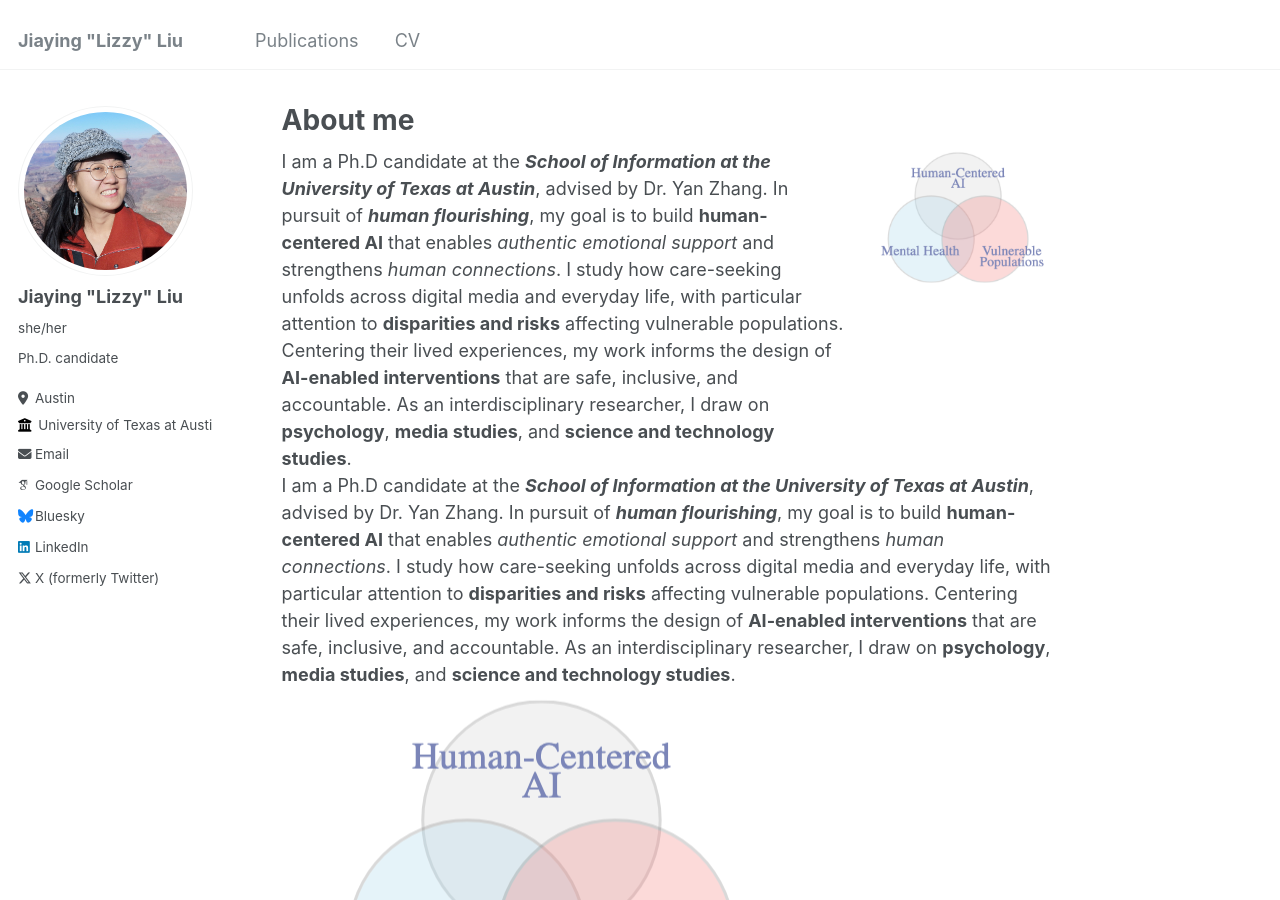
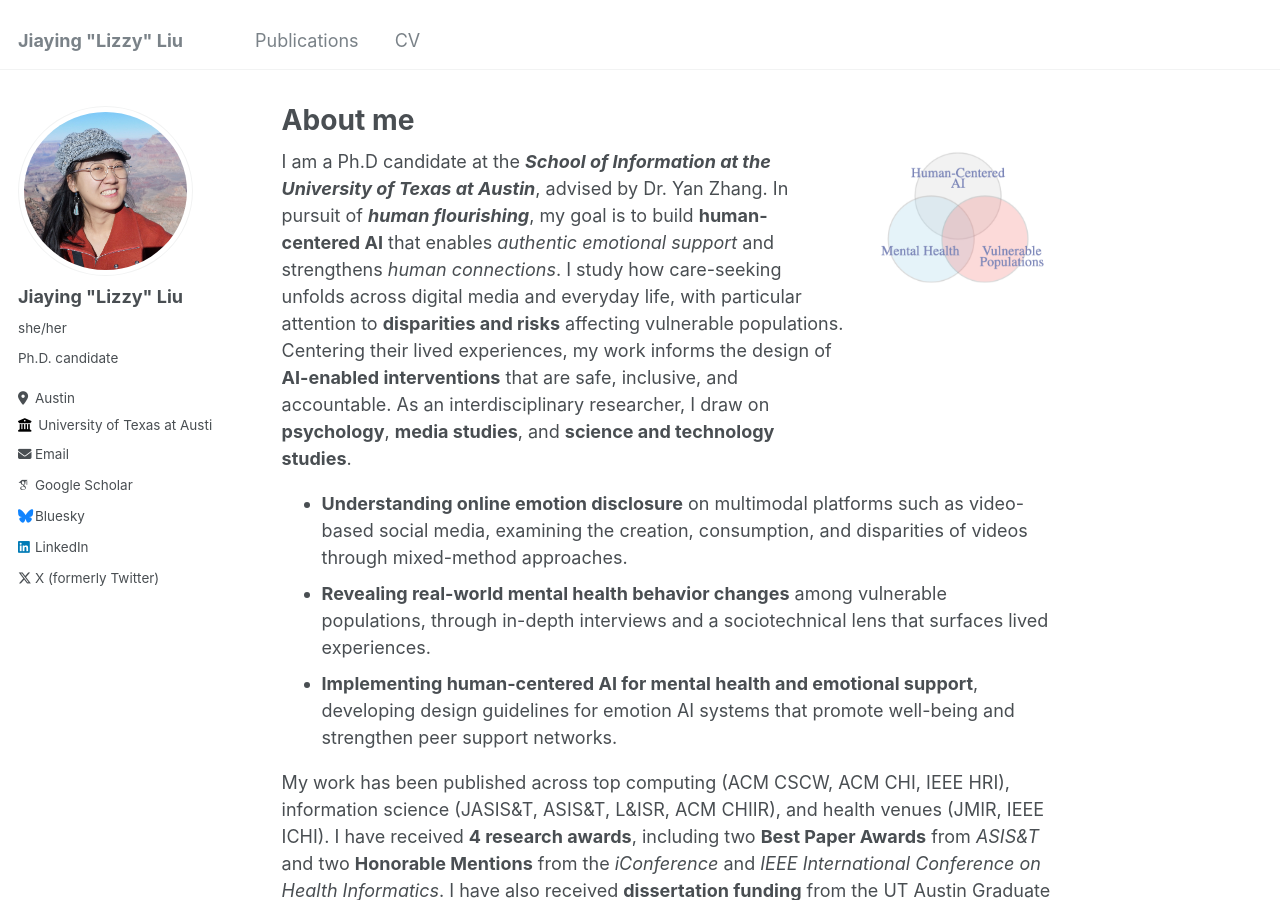
Before and after one commit to lizzyliu666/lizzyliu666.github.io, a Jekyll site: the page built from _pages/about.md, in a window 1280 px wide and 900 px high. Built offline with Jekyll 4.4.1, drawn with Linux system fonts in a browser that asks for light colours; some web fonts are replaced.

Commit message:
Update about page by removing intro section
Removed introductory text and image from the about page.

```diff
--- a/_pages/about.md
+++ b/_pages/about.md
@@ -16,16 +16,6 @@ I am a Ph.D candidate at the <em><strong>School of Information at the University
     <img src="./images/agenda.png" alt="Agenda" style="max-width:100%; height:auto;">
   </div>
 
-</div>
-
-<div class="intro-container">
-  <div class="intro-text">
-    I am a Ph.D candidate at the <em><strong>School of Information at the University of Texas at Austin</strong></em>, advised by Dr. Yan Zhang. In pursuit of <em><strong>human flourishing</strong></em>, my goal is to build <strong>human-centered AI</strong> that enables <em>authentic emotional support</em> and strengthens <em>human connections</em>. I study how care-seeking unfolds across digital media and everyday life, with particular attention to <strong>disparities and risks</strong> affecting vulnerable populations. Centering their lived experiences, my work informs the design of <strong>AI-enabled interventions</strong> that are safe, inclusive, and accountable. As an interdisciplinary researcher, I draw on <strong>psychology</strong>, <strong>media studies</strong>, and <strong>science and technology studies</strong>.
-  </div>
-
-  <div class="intro-image">
-    <img src="./images/agenda.png" alt="Agenda">
-  </div>
 </div>
 
 - **Understanding online emotion disclosure** on multimodal platforms such as video-based social media, examining the creation, consumption, and disparities of videos through mixed-method approaches.
```
